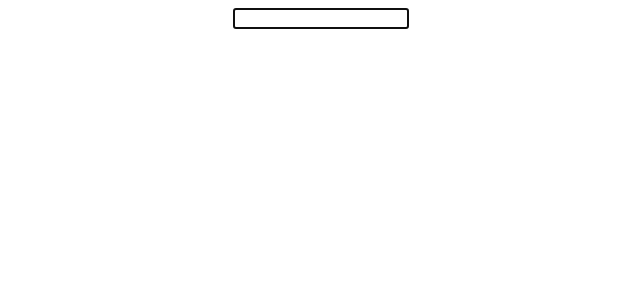
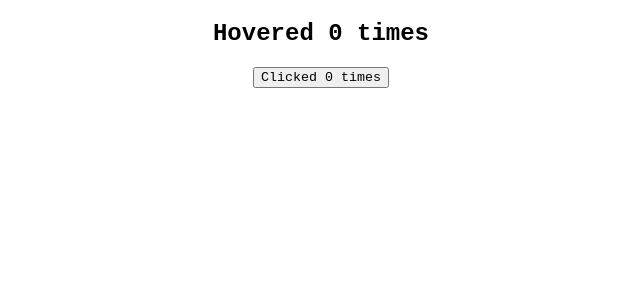
Before and after one commit to Eltonleao/hello-vue, a Vue app: page / in a window 1280 px wide. Shown: the top 300 px of the page, without its empty margins (319-959 px from the left). Built offline with nearby package versions, Linux system fonts and the light colour scheme.

Commit message:
duplicated

```diff
--- a/src/App.vue
+++ b/src/App.vue
@@ -1,10 +1,12 @@
 <template>
-  <TemplateRef></TemplateRef>
+  <HoverCounter></HoverCounter>
+  <ClickCounter></ClickCounter>
 </template>
 
 <script>
 
-import TemplateRef from "./components/TemplateRef.vue";
+import ClickCounter from "./components/ClickCounter.vue";
+import HoverCounter from "./components/HoverCounter.vue";
 
 export default {
   data(){
@@ -17,7 +19,8 @@
   computed: {},
   watch: {},
   components:{
-    TemplateRef
+    ClickCounter,
+    HoverCounter
   }
 }
 </script>
--- /dev/null
+++ b/src/components/ClickCounter.vue
@@ -0,0 +1,26 @@
+<template>
+
+<button @click="incrementCount">Clicked {{ count }} times</button>
+
+</template>
+
+<script>
+export default {
+    name: "ClickCounter",
+    data(){
+        return{
+            count: 0
+        }
+    },
+    methods:{
+        incrementCount(){
+            this.count++;
+        }
+    }
+
+}
+</script>
+
+<style>
+
+</style>
--- /dev/null
+++ b/src/components/HoverCounter.vue
@@ -0,0 +1,26 @@
+<template>
+
+<h2 @mouseover="incrementCount">Hovered {{ count }} times</h2>
+
+</template>
+
+<script>
+export default {
+    name: "HoverCounter",
+    data(){
+        return{
+            count: 0
+        }
+    },
+    methods:{
+        incrementCount(){
+            this.count++;
+        }
+    }
+
+}
+</script>
+
+<style>
+
+</style>
```
